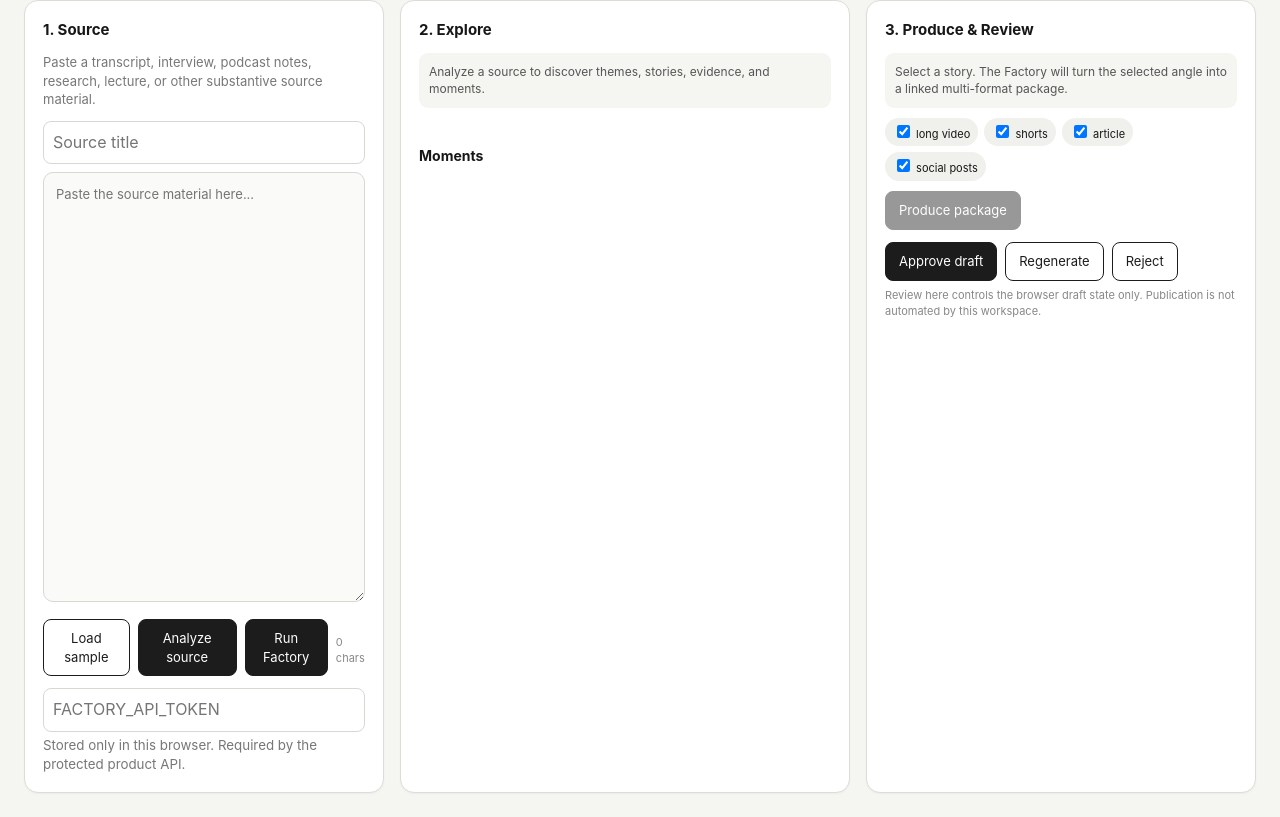
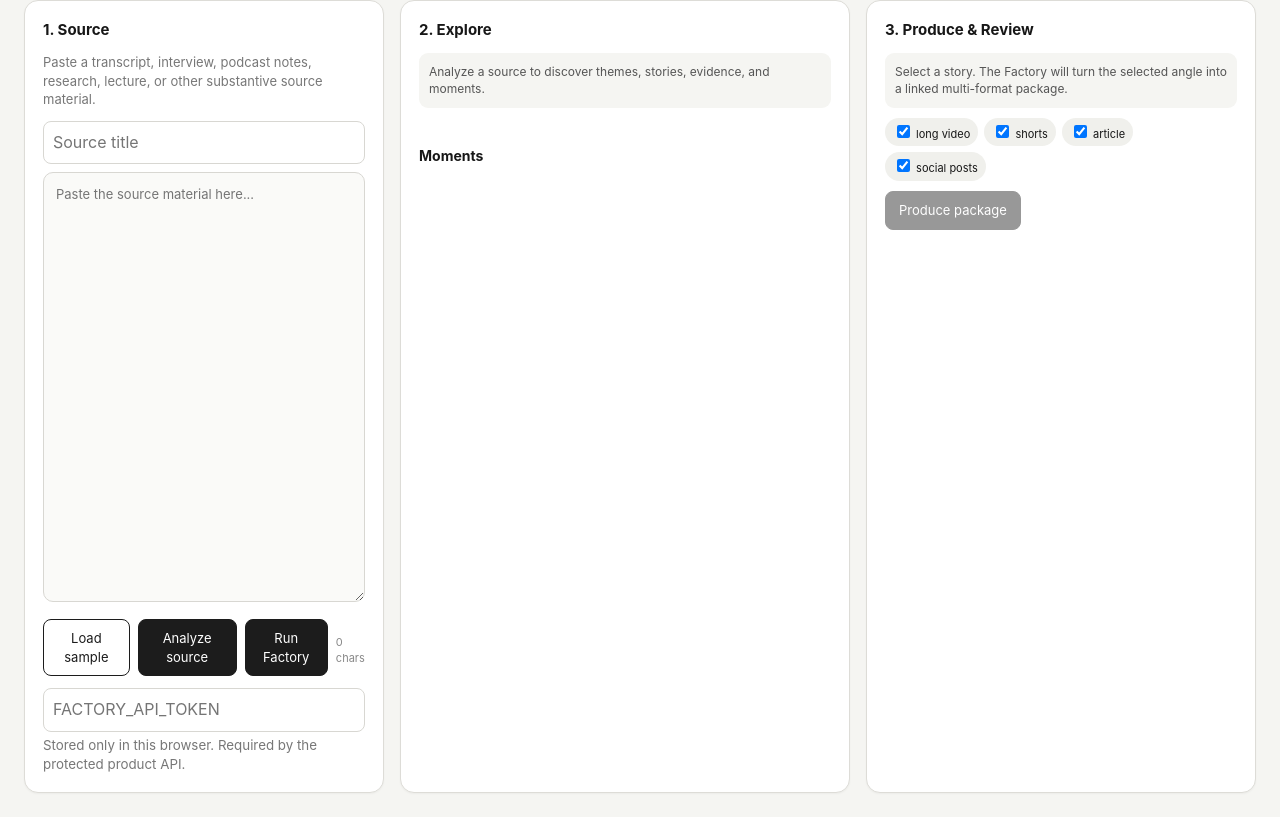
Before and after one commit to sebastiansayama-boop/content_factory, a plain HTML site: page src/content_factory/static/index.html in a window 1280 px wide. Shown: the part 71-888 px from the top of the page. Drawn offline with Linux system fonts and the light colour scheme.

Commit message:
fix: remove stale browser review controls

```diff
--- a/src/content_factory/static/index.html
+++ b/src/content_factory/static/index.html
@@ -40,7 +40,7 @@
 </div>
 <button id="produce" class="btn" disabled>Produce package</button>
 <div id="package" class="package" style="margin-top:12px"></div>
-<div id="review" class="review hidden"><strong>Run review</strong><div id="reviewState" class="review-state">Not reviewed</div><div class="row"><button id="approve" class="btn">Approve</button><button id="export" class="btn secondary" disabled>Render & export</button><button id="publish" class="btn secondary" disabled>Publish</button></div><div class="key">Approval, export and publication are separate durable actions.</div></div><div class="row"><button id="approve" class="btn">Approve draft</button><button id="regenerate" class="btn secondary">Regenerate</button><button id="reject" class="btn secondary">Reject</button></div><div class="key">Review here controls the browser draft state only. Publication is not automated by this workspace.</div></div>
+<div id="review" class="review hidden"><strong>Run review</strong><div id="reviewState" class="review-state">Not reviewed</div><div class="row"><button id="approve" class="btn">Approve</button><button id="export" class="btn secondary" disabled>Render & export</button><button id="publish" class="btn secondary" disabled>Publish</button></div><div class="key">Approval, export and publication are separate durable actions.</div></div>
 </section>
 </div></div>
 <script>
@@ -120,8 +120,6 @@ function renderPackage(data){$("package").innerHTML=(data.package||[]).map(a=>`<
 $("approve").onclick=async()=>{try{const run=await api("/api/runs/"+encodeURIComponent(currentRunId)+"/approve",{decision_ref:"browser-human-review"});renderFactoryRun(run);setStatus("Approved · render/export available")}catch(e){error(e.message)}};
 $("export").onclick=async()=>{try{const data=await api("/api/runs/"+encodeURIComponent(currentRunId)+"/export",{});renderFactoryRun(data.run);setStatus("Exported: "+(data.export?.artifact||"artifact"))}catch(e){error(e.message)}};
 $("publish").onclick=async()=>{try{const data=await api("/api/runs/"+encodeURIComponent(currentRunId)+"/publish",{channel:"webhook"});setStatus("Published · "+(data.external_id||data.publication_id))}catch(e){error(e.message)}};
-$("regenerate").onclick=()=>{if(currentRunId)setStatus("Use replay API for incremental regeneration")};
-$("reject").onclick=()=>{setStatus("Rejected in browser; no external effect")};
 function esc(v){return String(v??"").replace(/[&<>"']/g,c=>({"&":"&amp;","<":"&lt;",">":"&gt;",'"':"&quot;","'":"&#39;"}[c]))}
 </script>
 </body></html>
```
